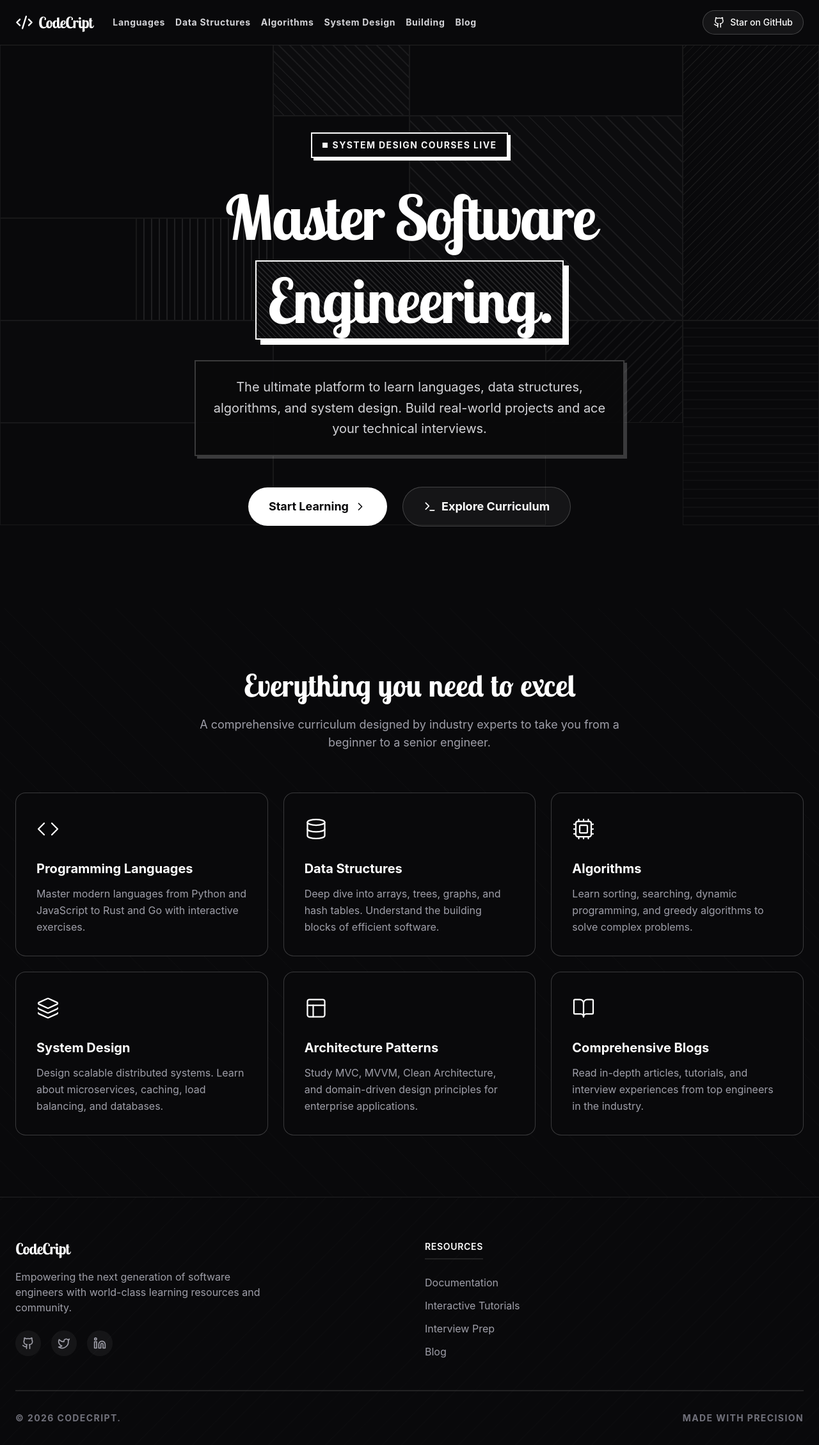
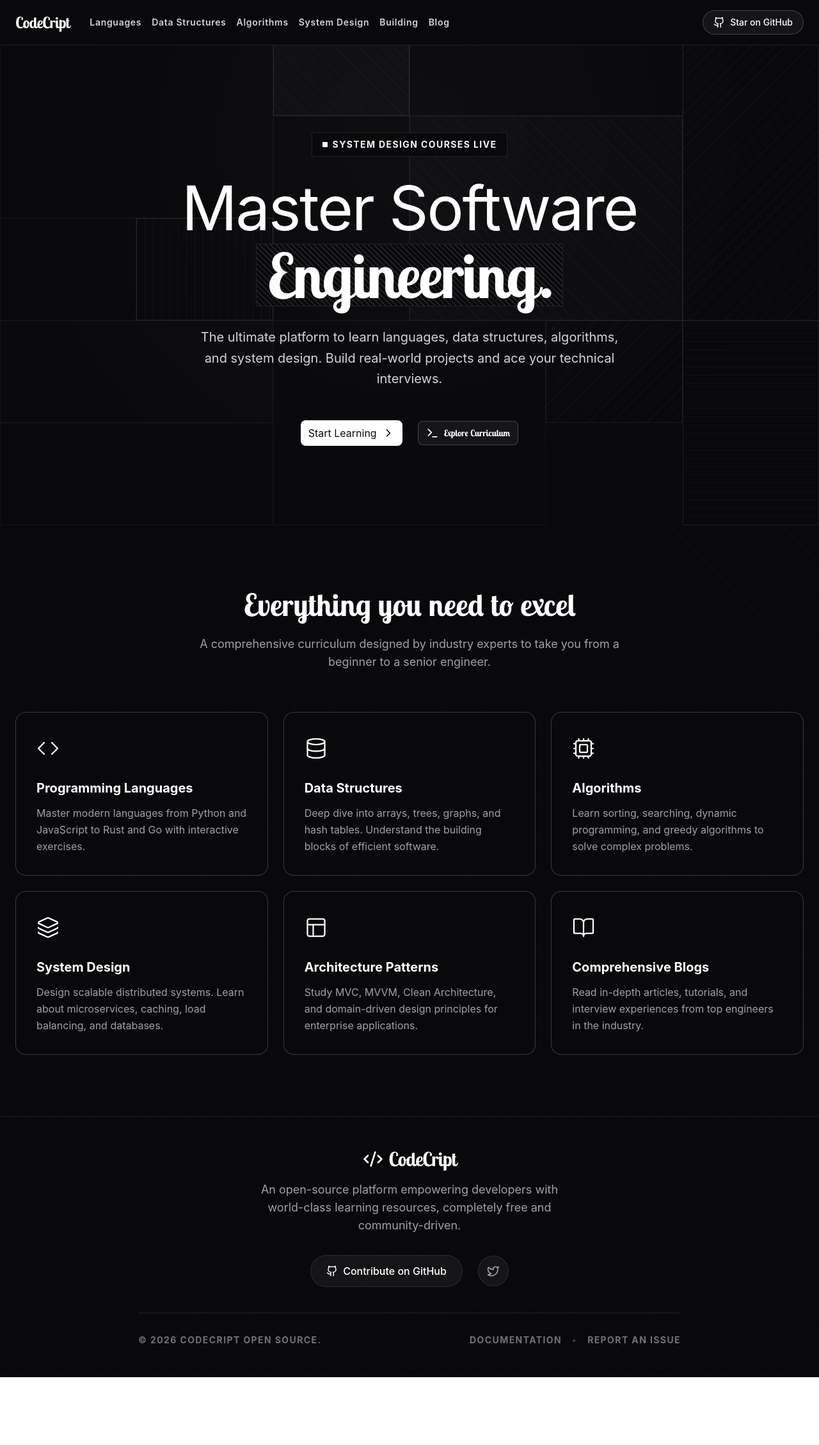
Before and after one commit to itstheanurag/codecript, a React (Vite) app: page / in a window 1280 px wide. Shown: the whole page at 64% size. After the commit the page ends 2153 px from the top, so only its background shows below. Built offline with nearby package versions, Linux system fonts and the light colour scheme.

Commit message:
feat(home): a few ui changes regardign shadows, buttons and fonts

```diff
--- a/src/components/Footer.tsx
+++ b/src/components/Footer.tsx
@@ -1,89 +1,52 @@
-import { Github, Twitter, Linkedin } from "lucide-react";
+import { Code2, Github, Twitter } from "lucide-react";
 
 const Footer = () => {
   return (
-    <footer className="border-t border-white/10 bg-zinc-950 pt-16 pb-8 relative overflow-hidden">
+    <footer className="border-t border-white/10 bg-zinc-950 py-12 relative overflow-hidden text-center">
       <div className="absolute inset-0 bg-[repeating-linear-gradient(-45deg,transparent,transparent_20px,rgba(255,255,255,0.01)_20px,rgba(255,255,255,0.01)_21px)] pointer-events-none"></div>
-      <div className="max-w-7xl mx-auto px-6 relative z-10">
-        <div className="grid grid-cols-1 md:grid-cols-4 gap-12 mb-12">
-          <div className="col-span-1 md:col-span-2">
+
+      <div className="max-w-4xl mx-auto px-6 relative z-10 flex flex-col items-center">
         <a
           href="/"
-              className="flex items-center gap-2 text-white text-2xl tracking-tight lobster-two-bold mb-4"
+          className="flex items-center gap-2 text-white text-3xl tracking-tight lobster-two-bold mb-4"
         >
+          <Code2 className="text-white" size={32} />
           CodeCript
         </a>
-            <p className="text-zinc-400 max-w-sm mb-6">
-              Empowering the next generation of software engineers with
-              world-class learning resources and community.
+
+        <p className="text-zinc-400 max-w-lg mb-8 text-lg">
+          An open-source platform empowering developers with world-class
+          learning resources, completely free and community-driven.
         </p>
-            <div className="flex items-center gap-4">
+
+        <div className="flex items-center gap-6 mb-10">
           <a
             href="#"
-                className="w-10 h-10 rounded-full bg-white/5 flex items-center justify-center text-zinc-400 hover:text-white hover:bg-white/10 transition-colors"
+            className="flex items-center gap-2 px-6 py-3 rounded-full bg-white/5 hover:bg-white/10 border border-white/10 text-white font-medium transition-all duration-200"
           >
-                <Github size={20} />
+            <Github size={18} />
+            <span>Contribute on GitHub</span>
           </a>
           <a
             href="#"
-                className="w-10 h-10 rounded-full bg-white/5 flex items-center justify-center text-zinc-400 hover:text-white hover:bg-white/10 transition-colors"
+            className="w-12 h-12 rounded-full border border-white/10 bg-white/5 flex items-center justify-center text-zinc-400 hover:text-white hover:bg-white/10 transition-colors"
           >
             <Twitter size={20} />
           </a>
-              <a
-                href="#"
-                className="w-10 h-10 rounded-full bg-white/5 flex items-center justify-center text-zinc-400 hover:text-white hover:bg-white/10 transition-colors"
-              >
-                <Linkedin size={20} />
-              </a>
-            </div>
         </div>
 
-          <div>
-            <h3 className="text-white font-semibold mb-4 uppercase tracking-wider text-sm border-b-2 border-white/10 pb-2 inline-block">
-              Resources
-            </h3>
-            <ul className="space-y-3 mt-2">
-              <li>
-                <a
-                  href="#"
-                  className="text-zinc-400 hover:text-white hover:underline transition-all"
-                >
+        <div className="w-full h-px bg-white/10 mb-8"></div>
+
+        <div className="flex flex-col md:flex-row items-center justify-between w-full text-sm text-zinc-500 font-bold uppercase tracking-widest gap-4">
+          <p>© {new Date().getFullYear()} CodeCript Open Source.</p>
+          <div className="flex gap-4">
+            <a href="#" className="hover:text-zinc-300 transition-colors">
               Documentation
             </a>
-              </li>
-              <li>
-                <a
-                  href="#"
-                  className="text-zinc-400 hover:text-white hover:underline transition-all"
-                >
-                  Interactive Tutorials
+            <span className="text-zinc-700">•</span>
+            <a href="#" className="hover:text-zinc-300 transition-colors">
+              Report an Issue
             </a>
-              </li>
-              <li>
-                <a
-                  href="#"
-                  className="text-zinc-400 hover:text-white hover:underline transition-all"
-                >
-                  Interview Prep
-                </a>
-              </li>
-              <li>
-                <a
-                  href="#"
-                  className="text-zinc-400 hover:text-white hover:underline transition-all"
-                >
-                  Blog
-                </a>
-              </li>
-            </ul>
-          </div>
-        </div>
-
-        <div className="border-t-2 border-white/10 pt-8 flex flex-col md:flex-row items-center justify-between text-sm text-zinc-500 font-bold uppercase tracking-widest">
-          <p>© {new Date().getFullYear()} CodeCript.</p>
-          <div className="flex gap-6 mt-4 md:mt-0">
-            <span>Made with precision</span>
           </div>
         </div>
       </div>
--- a/src/components/Hero.tsx
+++ b/src/components/Hero.tsx
@@ -1,69 +1,57 @@
 import { ChevronRight, Terminal } from "lucide-react";
 
+const stripe = (angle: number) => ({
+  background: `repeating-linear-gradient(
+    ${angle}deg,
+    transparent,
+    transparent 12px,
+    rgba(255,255,255,0.08) 12px,
+    rgba(255,255,255,0.08) 13px
+  )`,
+});
+
 const BackgroundMesh = () => (
-  <div className="absolute inset-0 z-0 overflow-hidden flex justify-center items-center opacity-30 pointer-events-none">
-    <div className="w-full max-w-[1400px] h-[800px] grid grid-cols-6 grid-rows-5 gap-0 absolute top-[-50px]">
-      <div className="col-span-2 row-span-2 border border-white/20"></div>
-      <div className="col-span-1 row-span-1 border border-white/20 relative overflow-hidden bg-white/5">
-        <div
-          className="absolute inset-0"
-          style={{
-            background:
-              "repeating-linear-gradient(45deg, transparent, transparent 10px, rgba(255,255,255,0.2) 10px, rgba(255,255,255,0.2) 12px)",
-          }}
-        ></div>
+  <div className="absolute inset-0 z-0 overflow-hidden flex justify-center items-center opacity-40 pointer-events-none">
+    <div className="absolute inset-0 before:absolute before:inset-0 before:bg-[radial-gradient(circle_at_50%_20%,rgba(255,255,255,0.06),transparent_70%)]" />
+
+    <div className="w-full max-w-[1400px] h-[800px] grid grid-cols-6 grid-rows-5 absolute top-[-50px]">
+      <div className="col-span-2 row-span-2 border border-white/10" />
+
+      <div className="col-span-1 row-span-1 border border-white/30 relative overflow-hidden bg-white/5">
+        <div className="absolute inset-0" style={stripe(45)} />
       </div>
-      <div className="col-span-2 row-span-1 border border-white/20"></div>
+
+      <div className="col-span-2 row-span-1 border border-white/10" />
+
       <div className="col-span-1 row-span-3 border border-white/20 relative overflow-hidden">
-        <div
-          className="absolute inset-0"
-          style={{
-            background:
-              "repeating-linear-gradient(-45deg, transparent, transparent 8px, rgba(255,255,255,0.2) 8px, rgba(255,255,255,0.2) 9px)",
-          }}
-        ></div>
+        <div className="absolute inset-0" style={stripe(-45)} />
       </div>
-      <div className="col-span-1 row-span-2 border border-white/20"></div>
-      <div className="col-span-2 row-span-2 border border-white/20 relative overflow-hidden bg-white/5">
-        <div
-          className="absolute inset-0"
-          style={{
-            background:
-              "repeating-linear-gradient(45deg, transparent, transparent 15px, rgba(255,255,255,0.2) 15px, rgba(255,255,255,0.2) 17px)",
-          }}
-        ></div>
+
+      <div className="col-span-1 row-span-2 border border-white/10" />
+
+      <div className="col-span-2 row-span-2 border border-white/20 relative overflow-hidden bg-white/[0.03]">
+        <div className="absolute inset-0" style={stripe(45)} />
       </div>
-      <div className="col-span-1 row-span-1 border border-white/20"></div>
-      <div className="col-span-1 row-span-1 border border-white/20 relative">
-        <div
-          className="absolute inset-0"
-          style={{
-            background:
-              "repeating-linear-gradient(90deg, transparent, transparent 10px, rgba(255,255,255,0.3) 10px, rgba(255,255,255,0.3) 12px)",
-          }}
-        ></div>
+
+      <div className="col-span-1 row-span-1 border border-white/10" />
+
+      <div className="col-span-1 row-span-1 border border-white/30 relative overflow-hidden">
+        <div className="absolute inset-0" style={stripe(90)} />
       </div>
-      <div className="col-span-2 row-span-1 border border-white/20 bg-white/[0.02]"></div>
-      <div className="col-span-2 row-span-2 border border-white/20"></div>
+
+      <div className="col-span-2 row-span-1 border border-white/10 bg-white/[0.02]" />
+
+      <div className="col-span-2 row-span-2 border border-white/10" />
+
       <div className="col-span-1 row-span-1 border border-white/20 relative overflow-hidden">
-        <div
-          className="absolute inset-0"
-          style={{
-            background:
-              "repeating-linear-gradient(-45deg, transparent, transparent 10px, rgba(255,255,255,0.15) 10px, rgba(255,255,255,0.15) 12px)",
-          }}
-        ></div>
+        <div className="absolute inset-0" style={stripe(-45)} />
       </div>
+
       <div className="col-span-1 row-span-2 border border-white/20 relative overflow-hidden">
-        <div
-          className="absolute inset-0"
-          style={{
-            background:
-              "repeating-linear-gradient(0deg, transparent, transparent 12px, rgba(255,255,255,0.1) 12px, rgba(255,255,255,0.1) 14px)",
-          }}
-        ></div>
+        <div className="absolute inset-0" style={stripe(0)} />
       </div>
-      <div className="col-span-2 row-span-1 border border-white/20"></div>
+
+      <div className="col-span-2 row-span-1 border border-white/10" />
     </div>
   </div>
 );
@@ -74,31 +62,31 @@ const Hero = () => {
       <BackgroundMesh />
 
       <div className="relative max-w-7xl mx-auto px-6 text-center z-10 mt-10">
-        <div className="inline-flex items-center gap-2 px-4 py-2 bg-zinc-950 border-2 border-white text-zinc-100 text-sm font-bold mb-8 uppercase tracking-widest shadow-[4px_4px_0px_0px_rgba(255,255,255,1)]">
+        <div className="inline-flex items-center gap-2 px-4 py-2 bg-zinc-950 border border-white/10 text-zinc-100 text-sm font-bold mb-8 uppercase tracking-widest">
           <span className="flex h-2 w-2 bg-white animate-pulse"></span>
           System Design Courses Live
         </div>
 
-        <h1 className="text-5xl md:text-7xl lg:text-8xl text-white tracking-tight mb-8 leading-tight lobster-two-bold">
+        <h1 className="text-5xl md:text-7xl lg:text-8xl text-white tracking-tight mb-8 leading-tighter">
           Master Software <br className="hidden md:block" />
-          <span className="text-white relative inline-block px-4 border-2 border-white bg-zinc-950 mt-2 shadow-[8px_8px_0px_0px_rgba(255,255,255,1)]">
+          <span className="text-white relative inline-block px-4 border border-white/10 bg-zinc-950 mt-2 lobster-two-bold">
             <span className="relative z-10">Engineering.</span>
             <div className="absolute inset-0 z-0 bg-[repeating-linear-gradient(45deg,transparent,transparent_4px,rgba(255,255,255,0.1)_4px,rgba(255,255,255,0.1)_6px)]"></div>
           </span>
         </h1>
 
-        <p className="text-lg md:text-xl text-zinc-300 max-w-2xl mx-auto mb-12 leading-relaxed bg-zinc-950/90 p-6 border-2 border-white/20 shadow-[4px_4px_0px_0px_rgba(255,255,255,0.2)]">
+        <p className="text-lg md:text-xl text-zinc-300 max-w-2xl mx-auto mb-12 leading-relaxed">
           The ultimate platform to learn languages, data structures, algorithms,
           and system design. Build real-world projects and ace your technical
           interviews.
         </p>
 
         <div className="flex flex-col sm:flex-row items-center justify-center gap-6">
-          <button className="flex items-center gap-2 px-8 py-4 bg-white hover:bg-zinc-200 text-zinc-950 rounded-full font-bold text-lg transition-transform hover:scale-105">
+          <button className="flex items-center gap-2 px-3  py-2 bg-white hover:bg-zinc-200 text-zinc-950 rounded-lg text-md transition-transform hover:scale-101 font-sans">
             Start Learning
             <ChevronRight size={20} />
           </button>
-          <button className="flex items-center gap-2 px-8 py-4 bg-white/5 hover:bg-white/10 border border-white/20 text-white rounded-full font-bold text-lg transition-colors">
+          <button className="flex items-center gap-2 px-3 py-2 bg-white/5 hover:bg-white/10 border border-white/20 text-white rounded-lg font-semibold text-sm italic transition-colors lobster-two-bold">
             <Terminal size={20} />
             <span>Explore Curriculum</span>
           </button>
--- a/src/components/Navbar.tsx
+++ b/src/components/Navbar.tsx
@@ -1,4 +1,4 @@
-import { Github, Code2 } from "lucide-react";
+import { Github } from "lucide-react";
 
 const navItems = [
   { label: "Languages", href: "/languages" },
@@ -18,10 +18,9 @@ const Navbar = () => {
             href="/"
             className="flex items-center gap-2 text-white text-2xl tracking-tight lobster-two-bold"
           >
-            <Code2 className="text-white" size={28} />
             CodeCript
           </a>
-          <ul className="hidden md:flex items-center gap-4 text-sm text-zinc-300 font-bold tracking-wider">
+          <ul className="hidden md:flex items-center gap-4 text-sm text-zinc-300 font-semibold tracking-wider">
             {navItems.map((item) => (
               <li key={item.href}>
                 <a
```
Lines whose indentation alone changed are shown as unchanged.
